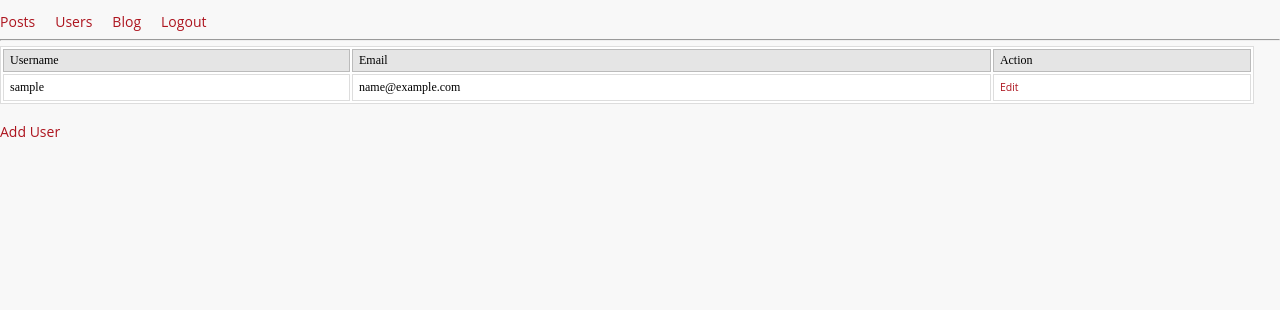
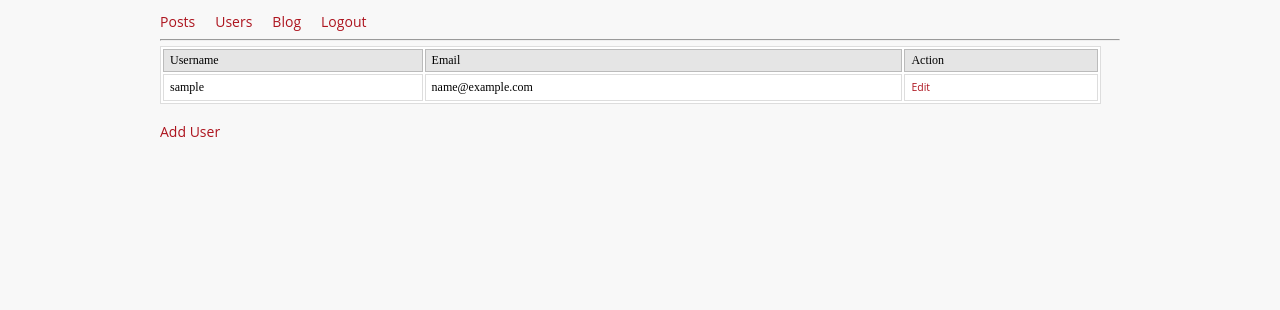
Before and after one commit to oscarbatlle/platano, a PHP site: page /admin/users.php in a window 1280 px wide. Shown: the top 310 px of the page. Run offline with PHP 8.4, Linux system fonts and the light colour scheme; the visitor is signed in with stand-in values (Sample User, id 1); tables that the repository leaves empty or names only in its code hold one stand-in row (values such as "Sample post").

Commit message:
Add a container division to all of the admin/*.php files

```diff
--- a/admin/addpost.php
+++ b/admin/addpost.php
@@ -32,7 +32,7 @@ if (!$user->is_logged_in())
 </head>
 <body>
 
-<div id="wrapper">
+<div class="container">
 
     <?php include('menu.php'); ?>
     <p><a href="./">Blog Admin Index</a></p>
--- a/admin/adduser.php
+++ b/admin/adduser.php
@@ -20,7 +20,7 @@ if (!$user->is_logged_in())
 </head>
 <body>
 
-<div id="wrapper">
+<div class="container">
 
     <?php include('menu.php'); ?>
     <p><a href="users.php">User Admin Index</a></p>
--- a/admin/editpost.php
+++ b/admin/editpost.php
@@ -32,7 +32,7 @@ if (!$user->is_logged_in())
 </head>
 <body>
 
-<div id="wrapper">
+<div class="container">
 
     <?php include('menu.php'); ?>
     <p><a href="./">Blog Admin Index</a></p>
--- a/admin/edituser.php
+++ b/admin/edituser.php
@@ -20,7 +20,7 @@ if (!$user->is_logged_in())
 </head>
 <body>
 
-<div id="wrapper">
+<div class="container">
 
     <?php include('menu.php'); ?>
     <p><a href="users.php">User Admin Index</a></p>
--- a/admin/users.php
+++ b/admin/users.php
@@ -45,7 +45,7 @@ if (isset($_GET['deluser']))
 </head>
 <body>
 
-<div id="wrapper">
+<div class="container">
 
     <?php include('menu.php'); ?>
 
```
